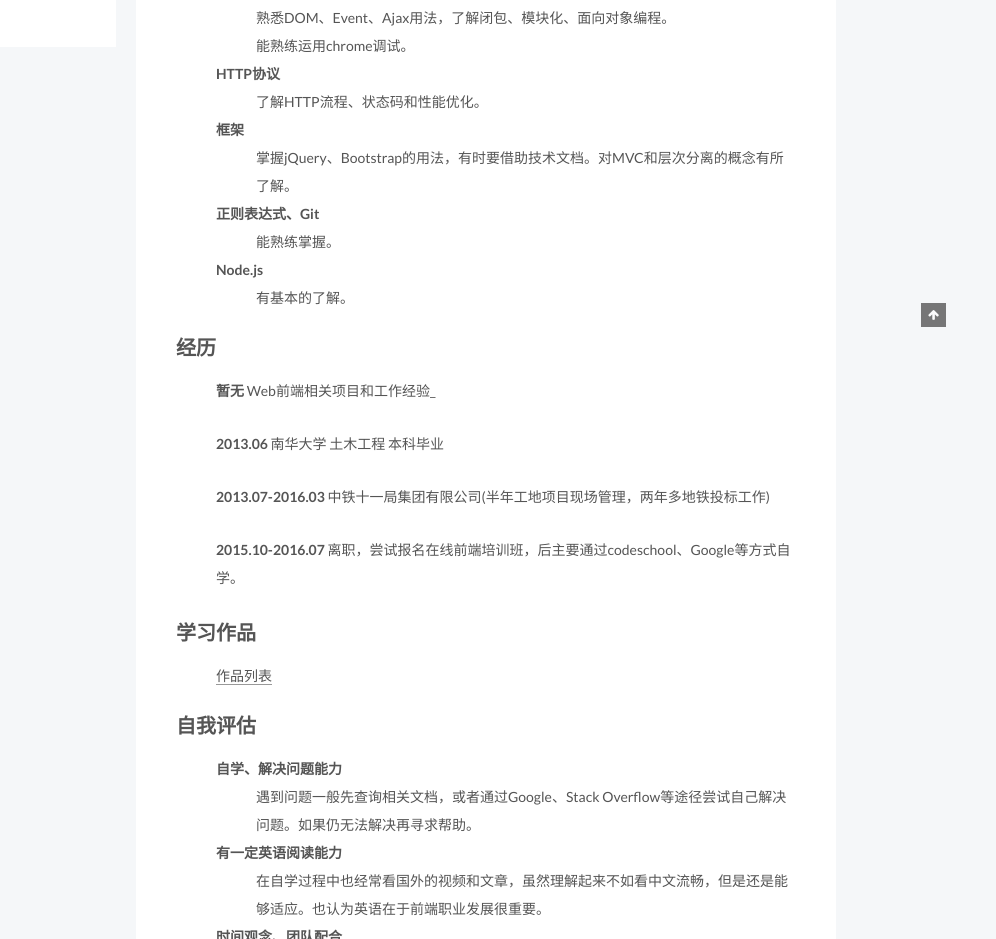
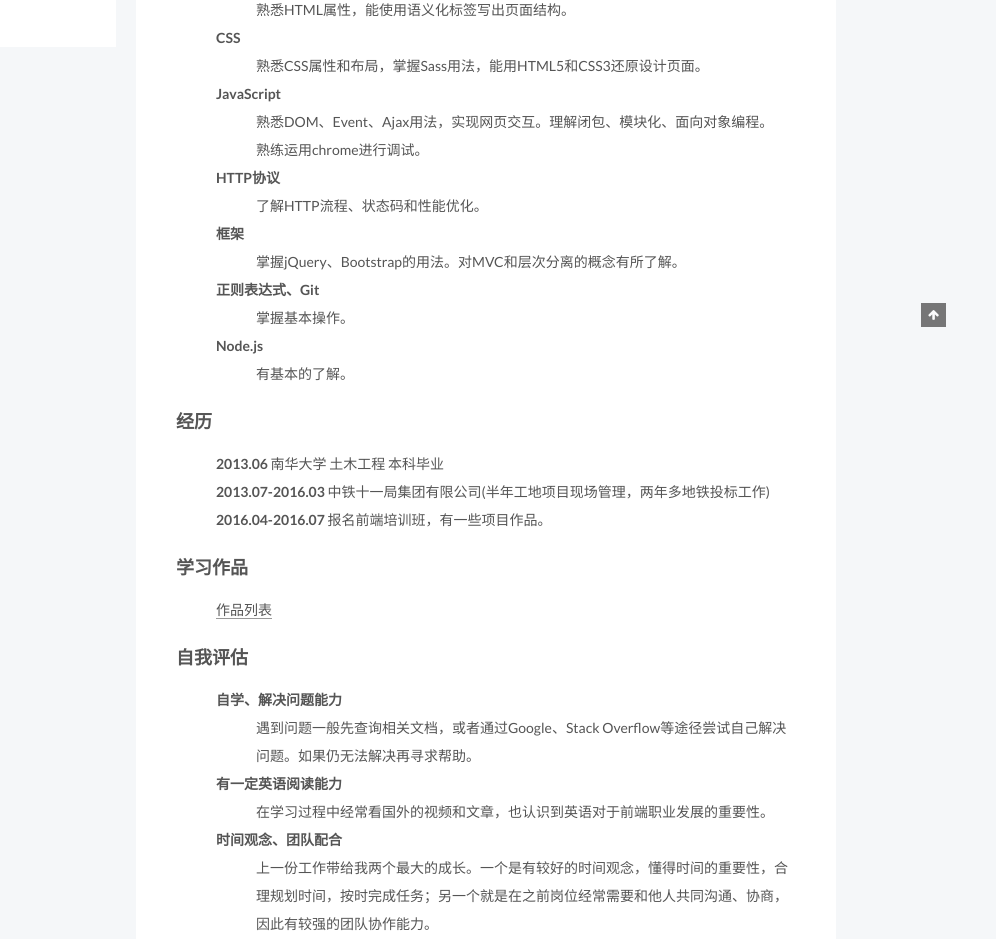
Before and after one commit to xxs0/xxs0.github.io, a plain HTML site: page resume/index.html in a window 1280 px wide. Shown: the part 573-1512 px from the top of the page, 284-1280 px from the left. Drawn offline with Linux system fonts and the light colour scheme.

Commit message:
Site updated: 2016-08-22 15:30:48

```diff
--- a/css/main.css
+++ b/css/main.css
@@ -1549,7 +1549,7 @@ pre .javascript .function {
   width: 4px;
   height: 4px;
   border-radius: 50%;
-  background: #d6f220;
+  background: #01e3ff;
 }
 .links-of-blogroll {
   font-size: 13px;
--- a/resume/index.html
+++ b/resume/index.html
@@ -84,7 +84,8 @@
 
 
 
-<meta name="description" content="简介
+<meta name="description" content="Web前端求职简历(http://iflf.net/resume)
+简介
 姓名： 蒋凌峰
 年龄： 1991/25
 学历： 本科／土木工程
@@ -96,16 +97,13 @@ Blog: iflf.net
 
 技能
 HTML
-掌握HTML5属性，能使用语义化标签写出页面结构。
-
-
-CSS
-熟悉CSS基">
+熟悉HT">
 <meta property="og:type" content="website">
 <meta property="og:title" content="简历">
 <meta property="og:url" content="http://yoursite.com/resume/index.html">
 <meta property="og:site_name" content="Iflf's blog">
-<meta property="og:description" content="简介
+<meta property="og:description" content="Web前端求职简历(http://iflf.net/resume)
+简介
 姓名： 蒋凌峰
 年龄： 1991/25
 学历： 本科／土木工程
@@ -117,15 +115,12 @@ Blog: iflf.net
 
 技能
 HTML
-掌握HTML5属性，能使用语义化标签写出页面结构。
-
-
-CSS
-熟悉CSS基">
-<meta property="og:updated_time" content="2016-08-11T10:23:07.000Z">
+熟悉HT">
+<meta property="og:updated_time" content="2016-08-22T07:29:58.000Z">
 <meta name="twitter:card" content="summary">
 <meta name="twitter:title" content="简历">
-<meta name="twitter:description" content="简介
+<meta name="twitter:description" content="Web前端求职简历(http://iflf.net/resume)
+简介
 姓名： 蒋凌峰
 年龄： 1991/25
 学历： 本科／土木工程
@@ -137,11 +132,7 @@ Blog: iflf.net
 
 技能
 HTML
-掌握HTML5属性，能使用语义化标签写出页面结构。
-
-
-CSS
-熟悉CSS基">
+熟悉HT">
 
 
 
@@ -301,7 +292,8 @@ CSS
   <div id="posts" class="posts-expand">
 
 
-      <h2 id="简介"><a href="#简介" class="headerlink" title="简介"></a>简介</h2><ul>
+      <h3 id="Web前端求职简历-http-iflf-net-resume"><a href="#Web前端求职简历-http-iflf-net-resume" class="headerlink" title="Web前端求职简历(http://iflf.net/resume)"></a>Web前端求职简历(<a href="http://iflf.net/resume" target="_blank" rel="external">http://iflf.net/resume</a>)</h3><hr>
+<h3 id="简介"><a href="#简介" class="headerlink" title="简介"></a>简介</h3><ul>
 <li>姓名： 蒋凌峰</li>
 <li>年龄： 1991/25</li>
 <li>学历： 本科／土木工程</li>
@@ -311,18 +303,18 @@ CSS
 <li>Blog: <a href="http://iflf.net" target="_blank" rel="external">iflf.net</a></li>
 <li>籍贯： 湖南（打算长期稳定在杭州工作生活）</li>
 </ul>
-<h2 id="技能"><a href="#技能" class="headerlink" title="技能"></a>技能</h2><ul>
+<h3 id="技能"><a href="#技能" class="headerlink" title="技能"></a>技能</h3><ul>
 <li><strong>HTML</strong><ul>
-<li>掌握HTML5属性，能使用语义化标签写出页面结构。</li>
+<li>熟悉HTML属性，能使用语义化标签写出页面结构。</li>
 </ul>
 </li>
 <li><strong>CSS</strong><ul>
-<li>熟悉CSS基本属性和布局，掌握Sass基本用法。</li>
+<li>熟悉CSS属性和布局，掌握Sass用法，能用HTML5和CSS3还原设计页面。</li>
 </ul>
 </li>
 <li><strong>JavaScript</strong><ul>
-<li>熟悉DOM、Event、Ajax用法，了解闭包、模块化、面向对象编程。</li>
-<li>能熟练运用chrome调试。</li>
+<li>熟悉DOM、Event、Ajax用法，实现网页交互。理解闭包、模块化、面向对象编程。</li>
+<li>熟练运用chrome进行调试。</li>
 </ul>
 </li>
 <li><strong>HTTP协议</strong><ul>
@@ -330,11 +322,11 @@ CSS
 </ul>
 </li>
 <li><strong>框架</strong><ul>
-<li>掌握jQuery、Bootstrap的用法，有时要借助技术文档。对MVC和层次分离的概念有所了解。</li>
+<li>掌握jQuery、Bootstrap的用法。对MVC和层次分离的概念有所了解。</li>
 </ul>
 </li>
 <li><strong>正则表达式、Git</strong><ul>
-<li>能熟练掌握。</li>
+<li>掌握基本操作。</li>
 </ul>
 </li>
 <li><strong>Node.js</strong><ul>
@@ -342,34 +334,29 @@ CSS
 </ul>
 </li>
 </ul>
-<h2 id="经历"><a href="#经历" class="headerlink" title="经历"></a>经历</h2><ul>
-<li><p><strong>暂无</strong> Web前端相关项目和工作经验_</p>
-</li>
-<li><p><strong>2013.06</strong> 南华大学 土木工程 本科毕业</p>
-</li>
-<li><p><strong>2013.07-2016.03</strong> 中铁十一局集团有限公司(半年工地项目现场管理，两年多地铁投标工作)</p>
-</li>
-<li><p><strong>2015.10-2016.07</strong> 离职，尝试报名在线前端培训班，后主要通过codeschool、Google等方式自学。</p>
-</li>
+<h3 id="经历"><a href="#经历" class="headerlink" title="经历"></a>经历</h3><ul>
+<li><strong>2013.06</strong> 南华大学 土木工程 本科毕业</li>
+<li><strong>2013.07-2016.03</strong> 中铁十一局集团有限公司(半年工地项目现场管理，两年多地铁投标工作)</li>
+<li><strong>2016.04-2016.07</strong> 报名前端培训班，有一些项目作品。</li>
 </ul>
-<h2 id="学习作品"><a href="#学习作品" class="headerlink" title="学习作品"></a>学习作品</h2><ul>
+<h3 id="学习作品"><a href="#学习作品" class="headerlink" title="学习作品"></a>学习作品</h3><ul>
 <li><a href="http://172.246.141.127/project.html" target="_blank" rel="external">作品列表</a></li>
 </ul>
-<h2 id="自我评估"><a href="#自我评估" class="headerlink" title="自我评估"></a>自我评估</h2><ul>
+<h3 id="自我评估"><a href="#自我评估" class="headerlink" title="自我评估"></a>自我评估</h3><ul>
 <li><strong>自学、解决问题能力</strong><ul>
 <li>遇到问题一般先查询相关文档，或者通过Google、Stack Overflow等途径尝试自己解决问题。如果仍无法解决再寻求帮助。</li>
 </ul>
 </li>
 <li><strong>有一定英语阅读能力</strong><ul>
-<li>在自学过程中也经常看国外的视频和文章，虽然理解起来不如看中文流畅，但是还是能够适应。也认为英语在于前端职业发展很重要。</li>
+<li>在学习过程中经常看国外的视频和文章，也认识到英语对于前端职业发展的重要性。</li>
 </ul>
 </li>
 <li><strong>时间观念、团队配合</strong><ul>
-<li>上一份工作带给我两个最大的成长。一个是有了较好的时间观念，懂得时间的重要性，合理规划时间，按时完成任务。另一个就是认识到团队合作的重要性，只有通过不同岗位的共同沟通、协商，才能高质量完成任务。</li>
+<li>上一份工作带给我两个最大的成长。一个是有较好的时间观念，懂得时间的重要性，合理规划时间，按时完成任务；另一个就是在之前岗位经常需要和他人共同沟通、协商，因此有较强的团队协作能力。</li>
 </ul>
 </li>
 <li><strong>负责的态度</strong><ul>
-<li>做事上心，对于领导或朋友交办的事情都能尽心尽责的做好，有进度或遇到情况及时反馈。</li>
+<li>做事上心，对于工作上的事情都能尽心尽责的做好，有进度或遇到情况及时反馈。</li>
 </ul>
 </li>
 </ul>
```
